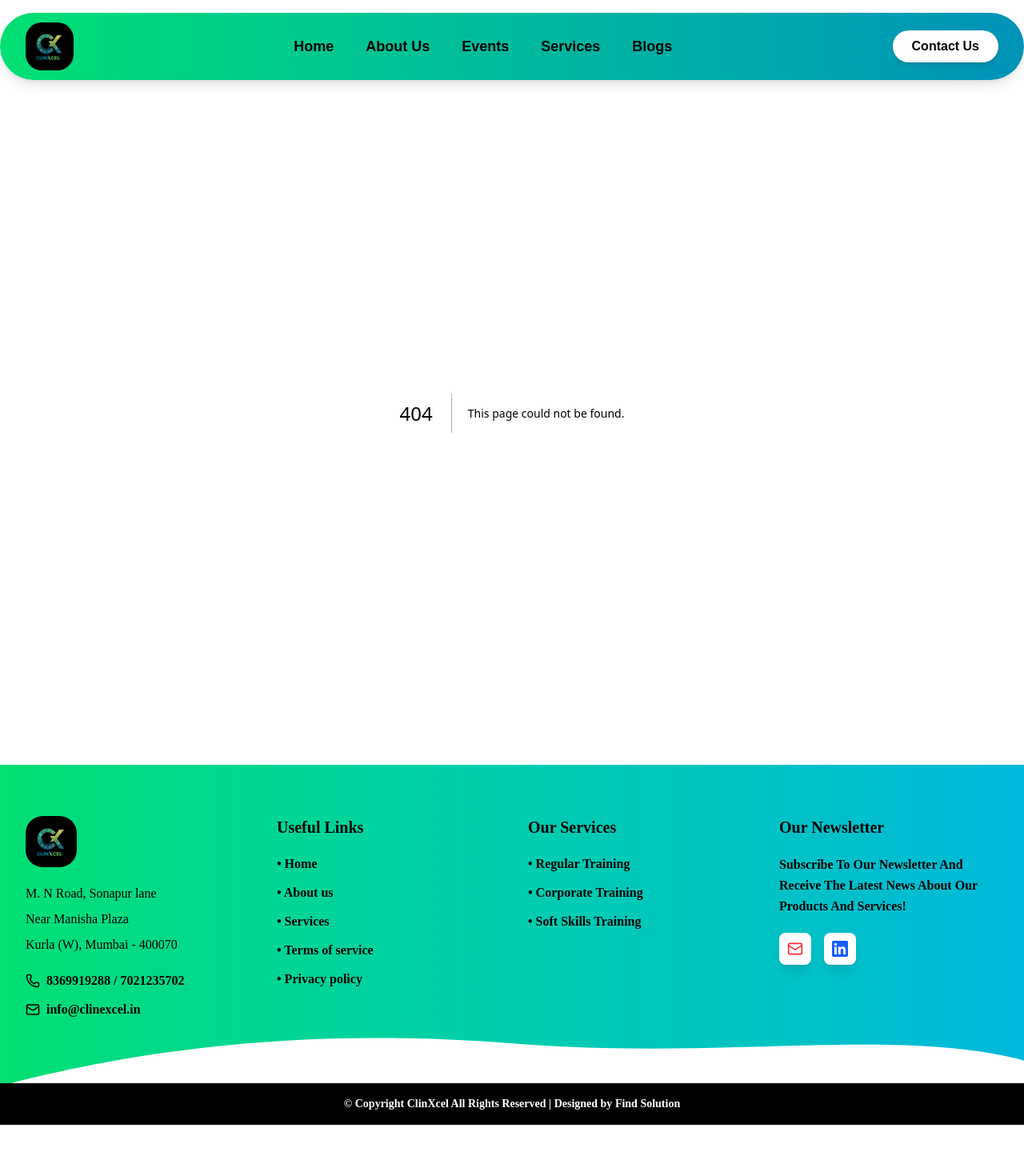
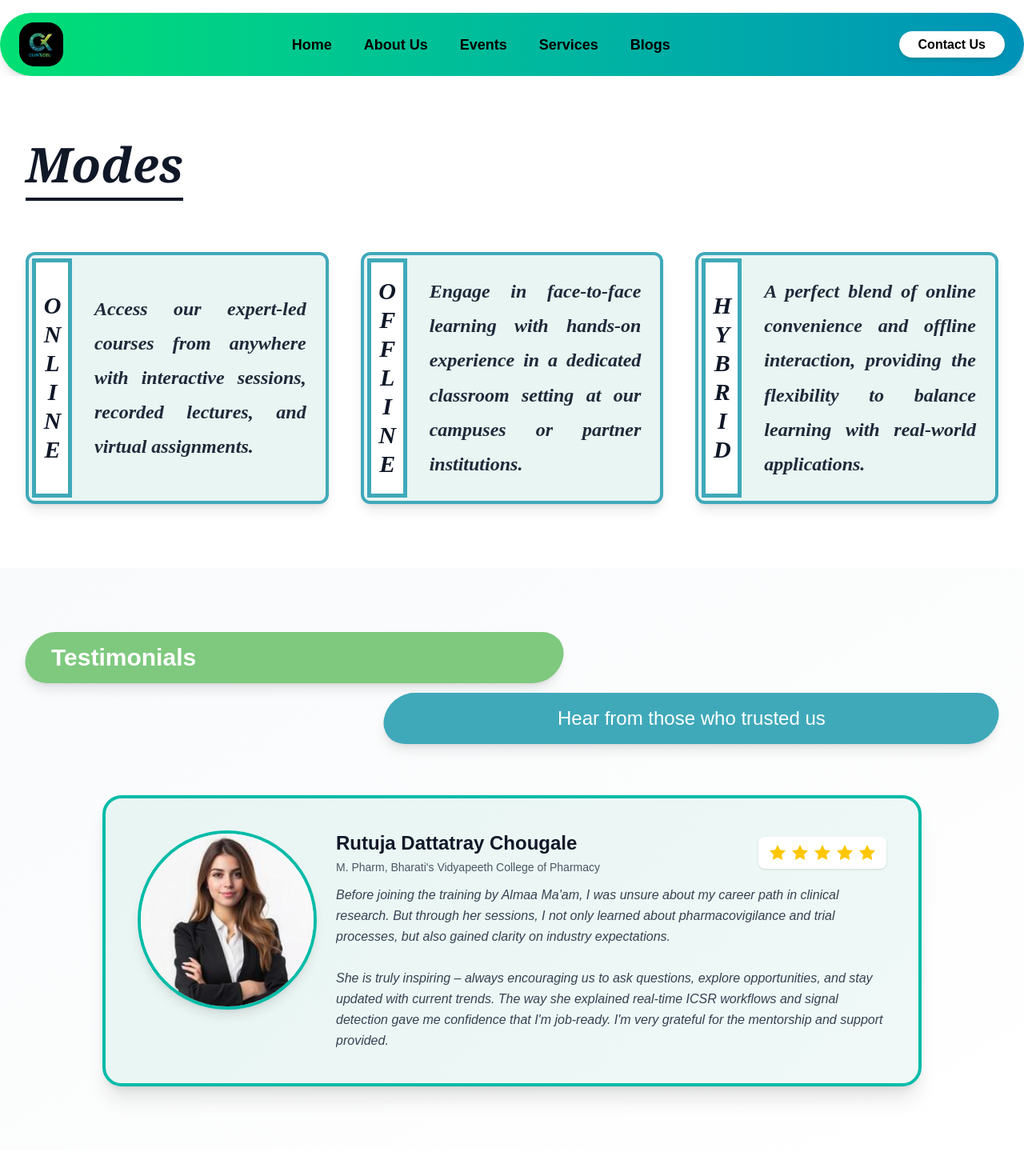
Before and after one commit to abdulahadkhan-10/clin, a Next.js app in the folder clin/: page / in a window 1280 px wide. Before the commit this address had no page. Shown: the top 1470 px of the page at 80% size. Before the commit the page ends 1406 px from the top, so only its background shows below. Built offline with nearby package versions, Linux system fonts and the light colour scheme.

Commit message:
create 3 files and update 2 files

```diff
--- /dev/null
+++ b/clin/src/app/page.jsx
@@ -0,0 +1,14 @@
+import ModesSection from '@/component/home/modessection/page'
+import TestimonialsSection from '@/component/home/Testimonials/page'
+import React from 'react'
+
+const page = () => {
+  return (
+    <div>
+        <ModesSection/>
+      <TestimonialsSection/>
+    </div>
+  )
+}
+
+export default page
--- /dev/null
+++ b/clin/src/component/home/about/page.jsx
@@ -0,0 +1,37 @@
+"use client";
+import React from "react";
+
+export default function VisionMission() {
+  return (
+    <main className="min-h-screen bg-gradient-to-r from-[#C7EFFF] to-[#8BE3CC] flex flex-col items-center justify-center font-serif px-6 md:px-20 py-16">
+      {/* Container */}
+      <div className="w-full max-w-6xl flex flex-col md:flex-row shadow-2xl rounded-lg overflow-hidden relative bg-white">
+        {/* Vision Section */}
+        <div className="md:w-1/2 p-10 bg-gradient-to-r from-white to-[#D6F3FF] relative">
+          <h2 className="text-3xl font-bold text-black mb-4">Our <span className="italic font-semibold">Vision</span></h2>
+          <p className="text-gray-800 text-justify leading-relaxed font-medium">
+            To equip aspiring professionals and industry leaders with the
+            specialized skills, knowledge, and practical experience necessary
+            to excel in the life sciences and healthcare industries, thereby
+            creating a sustainable and skilled workforce that meets global
+            industry standards.
+          </p>
+
+          {/* Decorative diagonal bar */}
+          <div className="absolute top-0 right-[-20px] h-full w-[30px] bg-gray-200 transform skew-x-[20deg]" />
+        </div>
+
+        {/* Mission Section */}
+        <div className="md:w-1/2 p-10 bg-gradient-to-r from-[#0099CC] to-[#32D583] text-white">
+          <h2 className="text-3xl font-bold mb-4 text-center">Our <span className="italic font-semibold">Mission</span></h2>
+          <p className="text-justify leading-relaxed italic font-medium">
+            To be a leading educational and training institute in the clinical
+            research field, fostering innovation, excellence, and leadership
+            while bridging the gap between academia and industry, ultimately
+            contributing to the growth of a healthier and more informed world.
+          </p>
+        </div>
+      </div>
+    </main>
+  );
+}
--- a/clin/src/component/layout/Footer.jsx
+++ b/clin/src/component/layout/Footer.jsx
@@ -3,26 +3,23 @@ import React from "react";
 import { Mail, Phone } from "lucide-react";
 import Image from "next/image";
 import "../../app/globals.css";
- // ✅ Optional, only if your fonts/styles are global
 
 const Footer = () => {
   return (
     <footer
-      className="bg-gradient-to-r from-green-400 to-cyan-500 text-black pt-16 pb-0 mt-10 relative overflow-hidden"
+      className="bg-gradient-to-r from-green-400 to-cyan-500 text-black pt-14 pb-0 mt-10 relative overflow-hidden"
       style={{ fontFamily: "'Poltawski Nowy', serif" }}
     >
-      {/* ✅ Move Google Font import to <Head> in layout.jsx or globals.css */}
-
-      <div className="container mx-auto px-8 grid grid-cols-1 md:grid-cols-4 gap-10 relative z-10 pb-20">
+      {/* --- Main Footer Content --- */}
+      <div className="container mx-auto px-6 sm:px-8 grid grid-cols-1 sm:grid-cols-2 lg:grid-cols-4 gap-10 relative z-10 pb-16">
         {/* Address & Contact */}
-        <div>
-          <div className="flex items-center mb-5">
+        <div className="text-center sm:text-left">
+          <div className="flex justify-center sm:justify-start mb-5">
             <Image
               src="/logo.svg"
               alt="ClinXcel Logo"
               width={64}
               height={64}
-
               className="rounded-lg"
             />
           </div>
@@ -33,17 +30,17 @@ const Footer = () => {
           </div>
 
           <div className="mt-5 space-y-3 text-base font-semibold">
-            <p className="flex items-center gap-2">
+            <p className="flex justify-center sm:justify-start items-center gap-2">
               <Phone size={18} /> 8369919288 / 7021235702
             </p>
-            <p className="flex items-center gap-2">
+            <p className="flex justify-center sm:justify-start items-center gap-2">
               <Mail size={18} /> info@clinexcel.in
             </p>
           </div>
         </div>
 
         {/* Useful Links */}
-        <div>
+        <div className="text-center sm:text-left">
           <h3 className="text-xl font-bold mb-5">Useful Links</h3>
           <ul className="space-y-3 text-base font-semibold">
             <li className="hover:text-white cursor-pointer transition-colors">• Home</li>
@@ -55,7 +52,7 @@ const Footer = () => {
         </div>
 
         {/* Our Services */}
-        <div>
+        <div className="text-center sm:text-left">
           <h3 className="text-xl font-bold mb-5">Our Services</h3>
           <ul className="space-y-3 text-base font-semibold">
             <li className="hover:text-white cursor-pointer transition-colors">• Regular Training</li>
@@ -65,12 +62,12 @@ const Footer = () => {
         </div>
 
         {/* Newsletter */}
-        <div>
+        <div className="text-center sm:text-left">
           <h3 className="text-xl font-bold mb-5">Our Newsletter</h3>
           <p className="text-base mb-5 leading-relaxed font-semibold">
             Subscribe To Our Newsletter And Receive The Latest News About Our Products And Services!
           </p>
-          <div className="flex space-x-4">
+          <div className="flex justify-center sm:justify-start space-x-4">
             <a href="mailto:info@clinexcel.in" className="hover:opacity-80 transition-opacity">
               <div className="w-10 h-10 bg-white rounded-lg flex items-center justify-center shadow-lg">
                 <Mail size={20} className="text-red-500" />
@@ -96,26 +93,19 @@ const Footer = () => {
         </div>
       </div>
 
-      {/* Decorative Cloud Border */}
-      <div className="absolute bottom-12 left-0 right-0 z-0">
-        <svg
-          viewBox="0 0 1200 100"
-          className="w-full h-auto text-white fill-current"
-          preserveAspectRatio="none"
-        >
-          <path d="M0,100 C150,60 350,30 600,50 C850,70 1050,30 1200,70 L1200,100 Z" />
-          <path
-            d="M0,100 C200,80 400,50 600,70 C800,90 1000,50 1200,90 L1200,100 Z"
-            opacity="0.5"
-          />
-          <path
-            d="M0,100 C300,70 500,60 600,75 C700,90 900,60 1200,80 L1200,100 Z"
-            opacity="0.3"
-          />
-        </svg>
+      {/* --- Union SVG Divider --- */}
+      <div className="relative z-10 w-full">
+        <Image
+          src="/Union.svg"
+          alt="Union Divider"
+          width={1728}
+          height={195}
+          className="w-full h-auto object-cover"
+          priority
+        />
       </div>
 
-      {/* Copyright */}
+      {/* --- Copyright Section --- */}
       <div className="bg-black text-white text-center py-4 text-sm font-semibold relative z-10">
         © Copyright{" "}
         <a href="#" className="font-bold hover:text-gray-300 transition-colors">
--- a/clin/src/component/layout/Navbar.jsx
+++ b/clin/src/component/layout/Navbar.jsx
@@ -1,41 +1,127 @@
 "use client";
 
-import React from "react";
+import React, { useState } from "react";
 import Image from "next/image";
 import Link from "next/link";
+import { Menu, X } from "lucide-react"; // for hamburger icons
 
 const Navbar = () => {
+  const [menuOpen, setMenuOpen] = useState(false);
+
   return (
-    <nav className="flex items-center justify-between px-8 py-3 w-full rounded-full shadow-lg bg-gradient-to-r from-green-400 to-cyan-600 mx-auto my-4">
-
-      {/* Left Logo - pressed to left */}
+    <nav className="w-full bg-gradient-to-r from-green-400 to-cyan-600 shadow-lg rounded-full mt-4 px-6 py-3">
+      <div className="flex items-center justify-between max-w-7xl mx-auto">
+        {/* Left Logo */}
         <div className="flex-shrink-0">
           <Image
             src="/logo.svg"
             alt="ClinXcel Logo"
-          width={60}
-          height={60}
+            width={55}
+            height={55}
             className="object-contain"
           />
         </div>
 
-      {/* Center Menu */}
-      <ul className="flex items-center space-x-10 text-black font-semibold text-lg">
-        <li><Link href="/" className="hover:text-white transition-colors">Home</Link></li>
-        <li><Link href="/about" className="hover:text-white transition-colors">About Us</Link></li>
-        <li><Link href="/event" className="hover:text-white transition-colors">Events</Link></li>
-        <li><Link href="/services" className="hover:text-white transition-colors">Services</Link></li>
-        <li><Link href="/blog" className="hover:text-white transition-colors">Blogs</Link></li>
+        {/* Desktop Menu */}
+        <ul className="hidden md:flex items-center space-x-10 text-black font-semibold text-lg">
+          <li>
+            <Link href="/" className="hover:text-white transition-colors">
+              Home
+            </Link>
+          </li>
+          <li>
+            <Link href="/about" className="hover:text-white transition-colors">
+              About Us
+            </Link>
+          </li>
+          <li>
+            <Link href="/event" className="hover:text-white transition-colors">
+              Events
+            </Link>
+          </li>
+          <li>
+            <Link href="/services" className="hover:text-white transition-colors">
+              Services
+            </Link>
+          </li>
+          <li>
+            <Link href="/blog" className="hover:text-white transition-colors">
+              Blogs
+            </Link>
+          </li>
         </ul>
 
-      {/* Right Contact Us Button */}
+        {/* Right Contact Us (Desktop) */}
+        <div className="hidden md:block">
           <Link
             href="/contact"
             className="bg-white text-black font-bold px-6 py-2 rounded-full shadow-md hover:bg-gray-100 transition-colors"
           >
             Contact Us
           </Link>
+        </div>
 
+        {/* Hamburger Menu (Mobile) */}
+        <button
+          onClick={() => setMenuOpen(!menuOpen)}
+          className="md:hidden focus:outline-none"
+          aria-label="Toggle Menu"
+        >
+          {menuOpen ? (
+            <X size={30} className="text-black" />
+          ) : (
+            <Menu size={30} className="text-black" />
+          )}
+        </button>
+      </div>
+
+      {/* Mobile Menu */}
+      {menuOpen && (
+        <div className="md:hidden mt-4 bg-white rounded-2xl shadow-lg text-center py-6 space-y-5 font-semibold text-lg transition-all duration-300">
+          <Link
+            href="/"
+            className="block text-black hover:text-cyan-600 transition-colors"
+            onClick={() => setMenuOpen(false)}
+          >
+            Home
+          </Link>
+          <Link
+            href="/about"
+            className="block text-black hover:text-cyan-600 transition-colors"
+            onClick={() => setMenuOpen(false)}
+          >
+            About Us
+          </Link>
+          <Link
+            href="/event"
+            className="block text-black hover:text-cyan-600 transition-colors"
+            onClick={() => setMenuOpen(false)}
+          >
+            Events
+          </Link>
+          <Link
+            href="/services"
+            className="block text-black hover:text-cyan-600 transition-colors"
+            onClick={() => setMenuOpen(false)}
+          >
+            Services
+          </Link>
+          <Link
+            href="/blog"
+            className="block text-black hover:text-cyan-600 transition-colors"
+            onClick={() => setMenuOpen(false)}
+          >
+            Blogs
+          </Link>
+          <Link
+            href="/contact"
+            className="inline-block bg-gradient-to-r from-green-400 to-cyan-600 text-white px-6 py-2 rounded-full font-bold shadow-md hover:opacity-90 transition-all"
+            onClick={() => setMenuOpen(false)}
+          >
+            Contact Us
+          </Link>
+        </div>
+      )}
     </nav>
   );
 };
```
Also changed, not shown: clin/public/aboutt.svg (added). Lines whose indentation alone changed are shown as unchanged.
